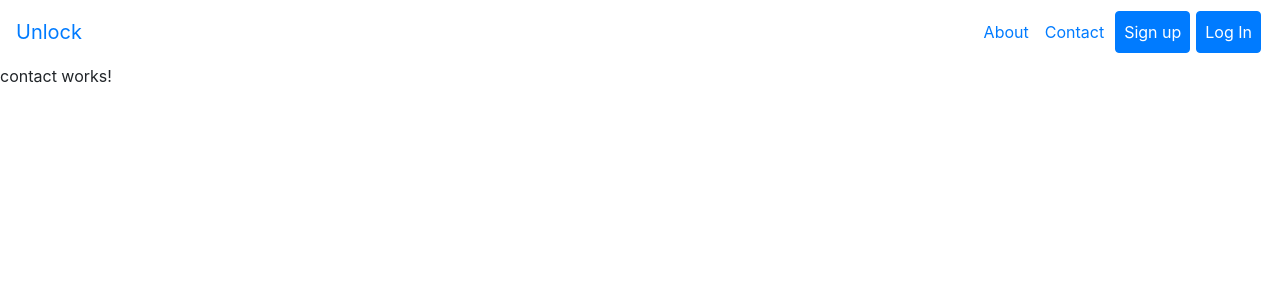
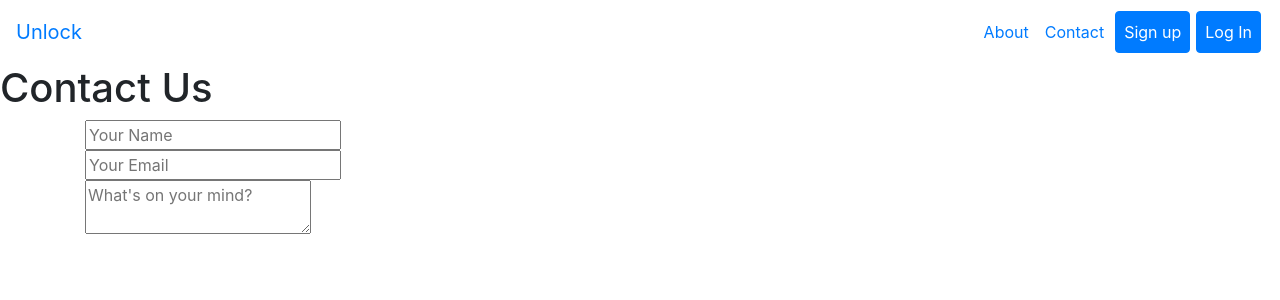
Before and after one commit to koogordo/ag-vis-ui, an Angular app: page /contact in a window 1280 px wide. Shown: the top 300 px of the page. Built offline with nearby package versions, Linux system fonts and the light colour scheme.

Commit message:
contact v1

```diff
--- a/src/app/contact/contact.component.html
+++ b/src/app/contact/contact.component.html
@@ -1,3 +1,24 @@
-<p>
-  contact works!
-</p>
+<section class="cover">
+  <div class="cover-banner">
+    <div class="row">
+      <div class="col-lg-12 col-md-12 col-sm-12">
+        <h1 class="cover-title">
+          Contact Us
+        </h1>
+      </div>
+    </div>
+    <div class="container">
+      <div class="row">
+        <div class="col-lg-12 col-md-12 col-sm-12">
+          <input type="text" name="name" class="input formcontrol" placeholder="Your Name">
+        </div>
+        <div class="col-lg-12 col-md-12 col-sm-12">
+          <input type="email" name="email" class="input formcontrol" placeholder="Your Email">
+        </div>
+        <div class="col-lg-12 col-md-12 col-sm-12">
+          <textarea class="textarea" name="message" placeholder="What's on your mind?"></textarea>
+        </div>
+      </div>
+    </div>
+  </div>
+</section>
--- a/src/app/contact/contact.component.ts
+++ b/src/app/contact/contact.component.ts
@@ -7,6 +7,10 @@ import { Component, OnInit } from '@angular/core';
 })
 export class ContactComponent implements OnInit {
 
+  name;
+  email;
+  message;
+
   constructor() { }
 
   ngOnInit() {
```
